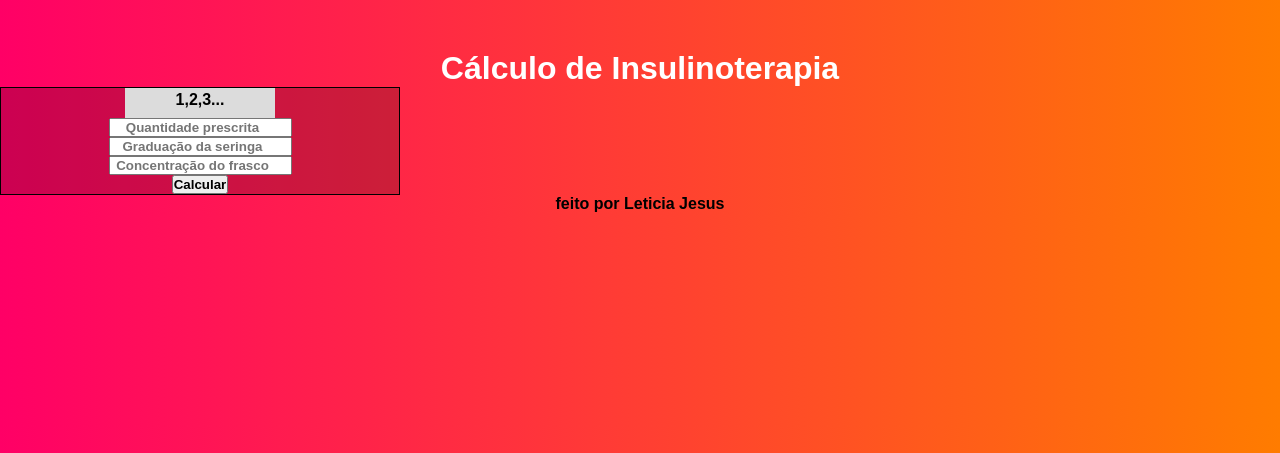
After one commit to LeticiaDeJesus/calculadora-insulina, a Flask app: template templates/index.html in a window 1280 px wide. The commit adds this page. Shown: the top 453 px of the page. Run offline with Flask 2, Linux system fonts and the light colour scheme; the template is opened without the code that fills it, so the values that code supplies are empty.

Commit message:
update v1.1
segundo teste de envio da aplicação web

```diff
--- /dev/null
+++ b/app.py
@@ -0,0 +1,21 @@
+from flask import Flask, render_template
+
+app = Flask(__name__, static_folder='static')
+
+# criar a primeira pagina do site
+# route -> link
+# função -> o que voce quer exibir naquela pagina
+# template -> html
+# css
+
+@app.route("/")
+def homepage():
+    return render_template("index.html")
+
+@app.route("/contatos")
+def contatos():
+    return render_template("contatos.html")
+
+# colocar o site no ar
+if __name__ == "__main__":
+    app.run(debug=True)
--- /dev/null
+++ b/static/assets/css/style.css
@@ -0,0 +1,44 @@
+* {
+    margin: 0;
+    padding: 0;
+    box-sizing: border-box;
+    font-family: Arial, Helvetica, sans-serif;
+    font-weight: 600;
+    text-align: center;
+
+}
+body {
+    background-image: linear-gradient(to left, #ff7c00, #f06);
+    min-width: 100vw;
+
+}
+
+.box {
+    display: flex;
+    flex-direction: column;
+
+}
+
+h1 {
+    color: #fff;
+    padding-top: 50px;
+}
+
+.box-calculator {
+    width: 400px;
+    background: rgba(0, 0, 0, 0.2);
+    filter: blur(75%);
+    border: #000 solid 1px;
+    display: flex;
+    flex-direction: column;
+    align-items: center;
+    justify-content: center;
+}
+
+p {
+    background-color: #dcdcdc;
+    width: 150px;
+    height: 30px;
+    padding: 3px;
+    display: block;
+}
--- /dev/null
+++ b/static/assets/js/script.js
@@ -0,0 +1,13 @@
+var text = document.getElementById ("text1");
+
+function insulinoterapia () {
+    let prescricao = parseFloat (document.getElementsByClassName ("number1")[0].value);
+    let seringa = parseFloat (document.getElementsByClassName ("number2")[0].value);
+    let frasco = parseFloat (document.getElementsByClassName ("number3")[0].value);
+    let resultado = parseFloat;
+
+        resultado = (prescricao * seringa) / frasco;
+
+        text.innerHTML = resultado + " " + "Ul";
+
+}
--- a/index.html
+++ b/templates/contatos.html
@@ -7,6 +7,6 @@
     <title>Document</title>
 </head>
 <body>
-    <h1>Ola mundo</h1>
+    <h1>contatos</h1>
 </body>
 </html>
--- /dev/null
+++ b/templates/index.html
@@ -0,0 +1,27 @@
+<!DOCTYPE html>
+<html lang="pt-BR">
+<head>
+    <meta charset="UTF-8">
+    <meta http-equiv="X-UA-Compatible" content="IE=edge">
+    <meta name="viewport" content="width=device-width, initial-scale=1.0">
+    <title> Cálculo de Insulinoterapia</title>
+    <link rel="stylesheet" href="../static/assets/css/style.css">
+</head>
+<body>
+    <div class="box">
+        <h1>Cálculo de Insulinoterapia</h1>
+        <div class="box-calculator">
+            <p id="text1"> 1,2,3...</p>
+            <input type="number" placeholder="Quantidade prescrita" class="number1">
+            <input type="number" placeholder="Graduação da seringa" class="number2">
+            <input type="number" placeholder="Concentração do frasco" class="number3">
+            <input type="button" value="Calcular" class="btn" onclick="insulinoterapia()">
+        </div>
+    </div>
+
+<script src="../static/assets/js/script.js"></script>
+</body>
+<footer>
+    feito por Leticia Jesus
+</footer>
+</html>
```
